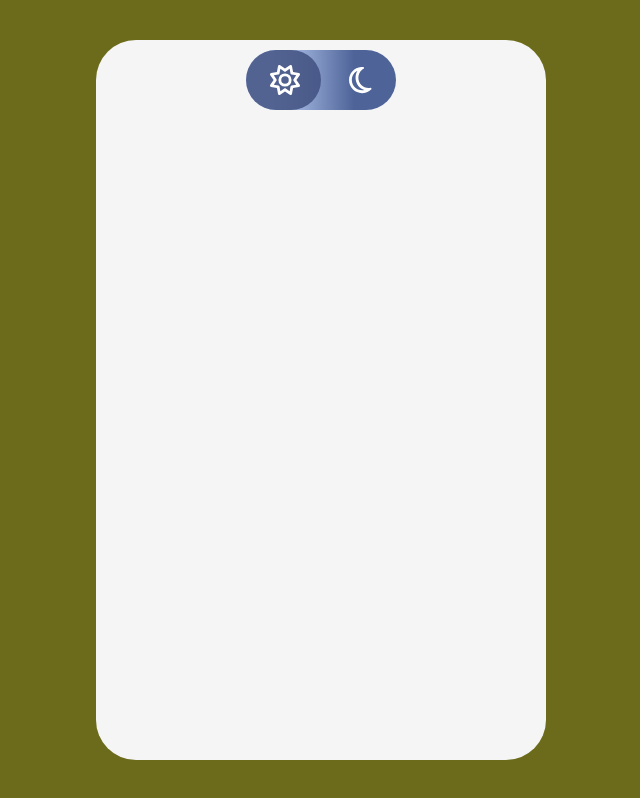
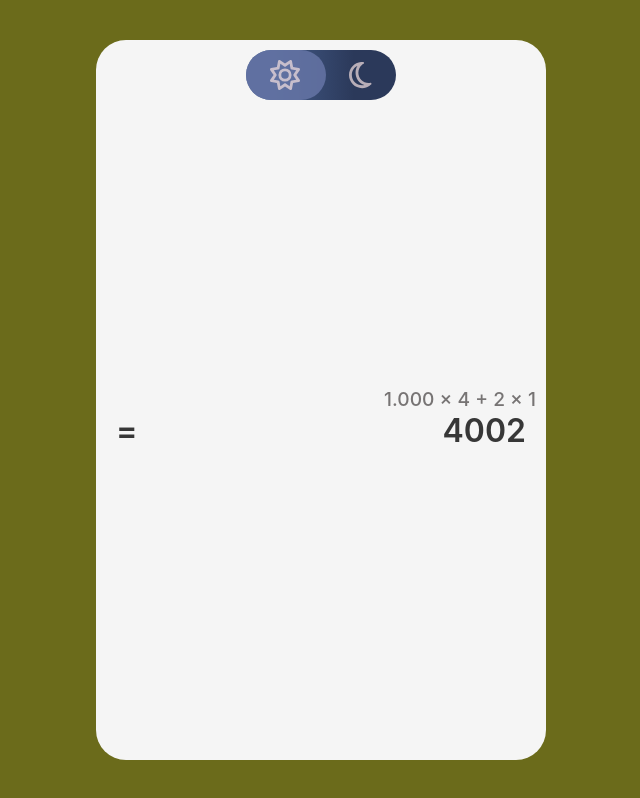
Before and after one commit to mertcancaglayan/react-calculator, a React (Create React App) app: page / in a window 1280 px wide. Shown: the whole page, without its empty margins (319-959 px from the left). Built offline with nearby package versions, Linux system fonts and the light colour scheme.

Commit message:
add display section

```diff
--- a/src/Calculator.css
+++ b/src/Calculator.css
@@ -1,7 +1,10 @@
 .calculator {
+	display: flex;
+	flex-direction: column;
+	position: relative;
 	width: 450px;
 	height: 700px;
 	padding: 10px 0;
-	border-radius: 40px;
+	border-radius: 30px;
 	transition: 0.4s ease-in-out;
 }
--- a/src/Calculator.jsx
+++ b/src/Calculator.jsx
@@ -2,6 +2,7 @@ import React from "react";
 import Toggle from "./components/toggle/Toggle";
 import "./Calculator.css";
 import { useTheme } from "./context/themeContext";
+import Display from "./components/display/Display";
 
 function Calculator() {
 	const { currentThemeColors } = useTheme();
@@ -9,6 +10,7 @@ function Calculator() {
 	return (
 		<div className="calculator" style={{ backgroundColor: currentThemeColors.calculatorBackground }}>
 			<Toggle></Toggle>
+			<Display></Display>
 		</div>
 	);
 }
--- /dev/null
+++ b/src/components/display/Display.css
@@ -0,0 +1,28 @@
+.displayContainer {
+	display: flex;
+	width: 100%;
+	height: 50%;
+	flex-direction: column;
+	align-items: flex-end;
+	justify-content: flex-end;
+}
+
+.equation {
+	margin: 0 10px 0 0;
+	font-size: larger;
+	transition: 0.4s ease-in-out;
+	font-weight: 500;
+}
+
+.result {
+	font-weight: 600;
+	font-size: xx-large;
+	display: flex;
+	align-items: center;
+	width: 100%;
+	justify-content: space-between;
+	transition: 0.4s ease-in-out;
+}
+.result > * {
+	margin: 0 20px;
+}
--- /dev/null
+++ b/src/components/display/Display.jsx
@@ -0,0 +1,21 @@
+import React from "react";
+import "./Display.css";
+import { useTheme } from "../../context/themeContext";
+
+function Display() {
+	const { currentThemeColors } = useTheme();
+
+	return (
+		<div className="displayContainer">
+			<div className="equation" style={{ color: currentThemeColors.primaryTextColor }}>
+				1.000 × 4 + 2 × 1
+			</div>
+			<div className="result" style={{ color: currentThemeColors.commonTextColor }}>
+				<div className="resultEqual">=</div>
+				<div className="resultValue">4002</div>
+			</div>
+		</div>
+	);
+}
+
+export default Display;
--- a/src/components/toggle/Toggle.css
+++ b/src/components/toggle/Toggle.css
@@ -3,7 +3,7 @@
 	display: inline-block;
 	width: 150px;
 	height: 40px;
-	padding: 10px 0;
+	padding: 5px 0;
 }
 
 .switch input {
@@ -22,29 +22,32 @@
 	background-color: #ccc;
 	transition: 0.4s;
 	border-radius: 40px;
-	padding: 10px 0;
-	background: linear-gradient(90deg, rgb(195, 215, 251) 16%, rgb(78, 99, 152) 72%);
+	padding: 5px 0;
+	background: linear-gradient(90deg, rgb(68, 92, 138) 16%, rgb(43, 57, 90) 72%);
 }
 
 .slider:before {
 	position: absolute;
 	content: "";
 	height: 40px;
-	width: 75px;
+	width: 80px;
 	left: 0px;
 	bottom: 0px;
 	background-color: rgba(65, 80, 128, 0.856);
 	transition: 0.4s;
 	border-radius: 40px;
-	padding: 10px 0;
+	padding: 5px 0;
 }
 
-input:checked + .slider {
-	background-color: #2196f3;
+body[data-theme="light"] .slider:before {
+	background-color: rgba(101, 116, 165, 0.856);
+}
+body[data-theme="dark"] .slider:before {
+	background-color: rgba(5, 16, 53, 0.856);
 }
 
 input:checked + .slider:before {
-	transform: translateX(75px);
+	transform: translateX(70px);
 }
 
 .icons {
@@ -56,5 +59,5 @@ input:checked + .slider:before {
 	justify-content: space-around;
 	width: 100%;
 	font-size: 30px;
-    transition: 0.4s ease-in-out;
+	transition: 0.4s ease-in-out;
 }
--- a/src/components/toggle/Toggle.jsx
+++ b/src/components/toggle/Toggle.jsx
@@ -10,6 +10,7 @@ function Toggle() {
 	const handleChange = (e) => {
 		toggleTheme();
 	};
+	document.querySelector("body").setAttribute("data-theme", theme);
 
 	return (
 		<div>
--- a/src/styles/themeColors.jsx
+++ b/src/styles/themeColors.jsx
@@ -1,16 +1,13 @@
 export const themeColors = {
 	light: {
-		toggleIcon: "white",
-		toggleButtonLight: "rgb(226, 236, 253)",
-		toggleButtonDark: "rgb(195, 215, 251)",
+		toggleIcon: "#f3dfdfb5",
 		calculatorBackground: "rgb(245, 245, 245)",
-		primaryTextColor: "rgb(149, 149, 149)",
+		primaryTextColor: "rgb(119 116 116)",
 		commonTextColor: "rgb(55, 55, 55)",
 		operatorsContainerBg: "linear-gradient(to right, rgb(201, 208, 241), rgb(178, 205, 250))",
 	},
 	dark: {
-		toggleIcon: "black",
-		toggleButtonDark: "rgb(38, 48, 95)",
+		toggleIcon: "white",
 		calculatorBackground: "rgb(36, 37, 39)",
 		primaryTextColor: "rgb(141, 142, 143)",
 		commonTextColor: "rgb(250, 250, 250)",
```
